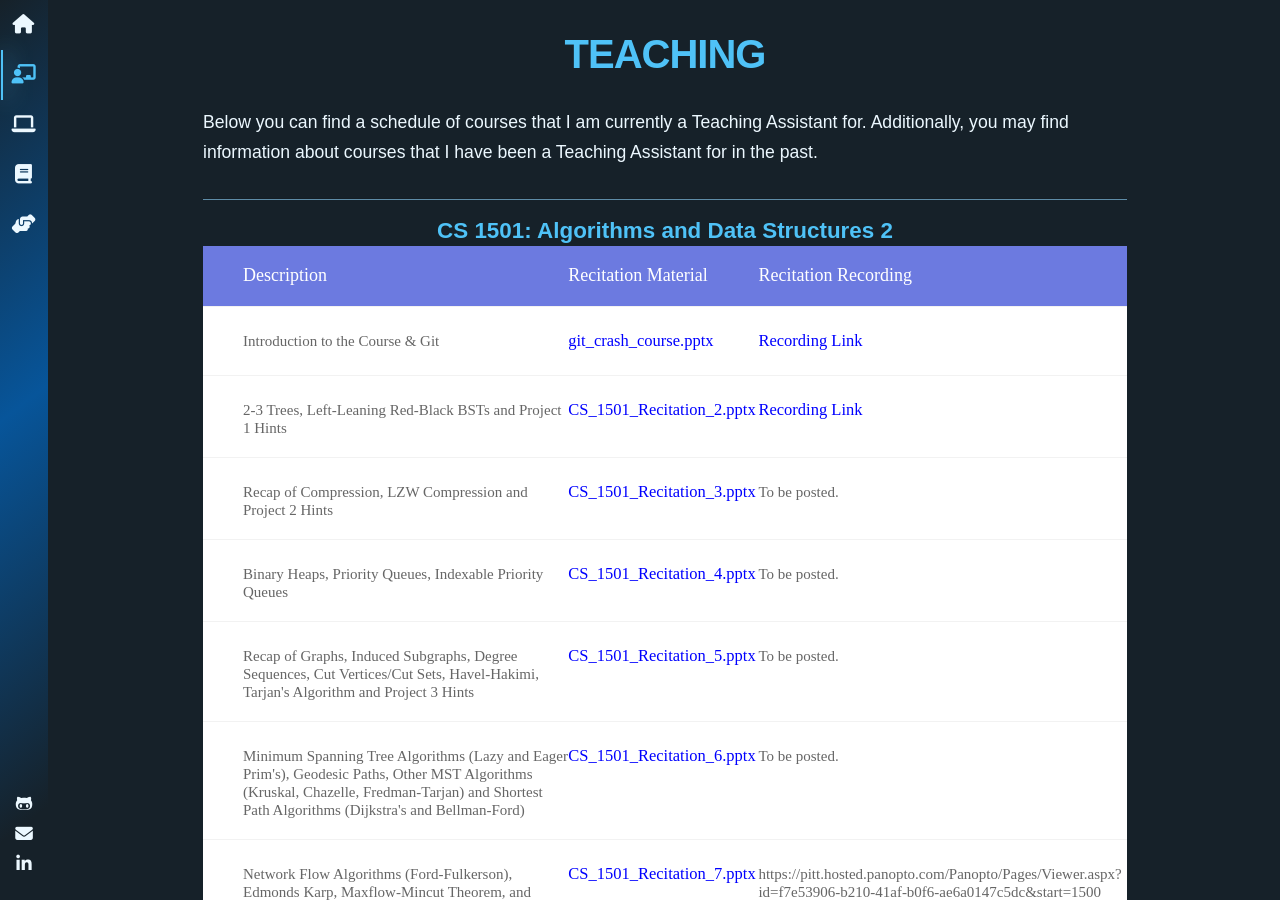
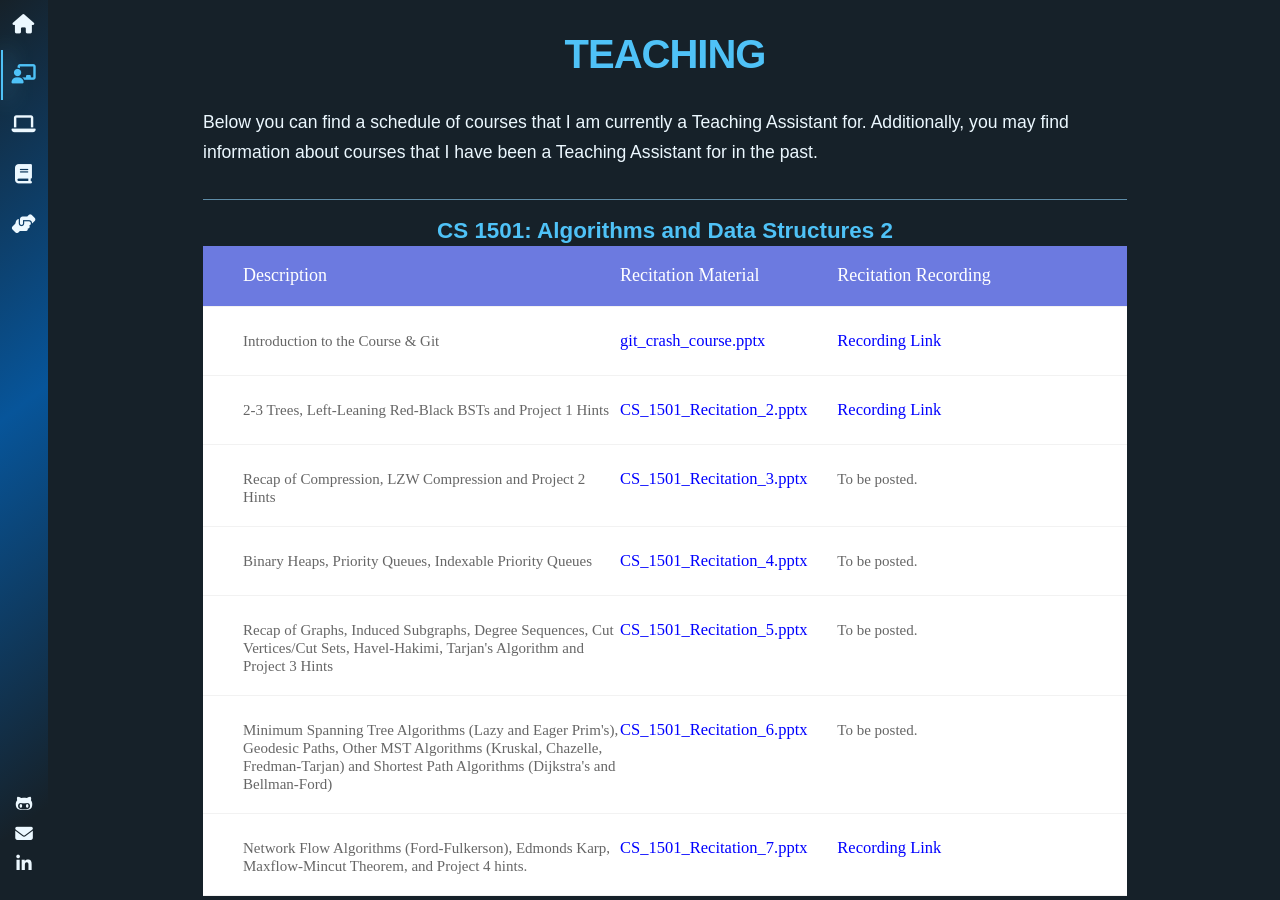
Before and after one commit to glu99331/glu99331.github.io, a Jekyll site: the page built from pages/teaching.html, in a window 1280 px wide. Built offline with Jekyll 4.4.1, drawn with Linux system fonts in a browser that asks for light colours; nearby versions of some CDN libraries; some web fonts are replaced.

Commit message:
Update teaching.html

```diff
--- a/pages/teaching.html
+++ b/pages/teaching.html
@@ -112,7 +112,8 @@ summary: Below you can find a schedule of courses that I am currently a Teaching
                     CS_1501_Recitation_7.pptx</a>
             </div>
             <div class="cell" data-title="Recitation-Recording">
-                https://pitt.hosted.panopto.com/Panopto/Pages/Viewer.aspx?id=f7e53906-b210-41af-b0f6-ae6a0147c5dc&start=1500
+                <a href="https://pitt.hosted.panopto.com/Panopto/Pages/Viewer.aspx?id=f7e53906-b210-41af-b0f6-ae6a0147c5dc&start=1500" style = "color:blue">
+                    Recording Link</a>
             </div>
         </div>
 
```
